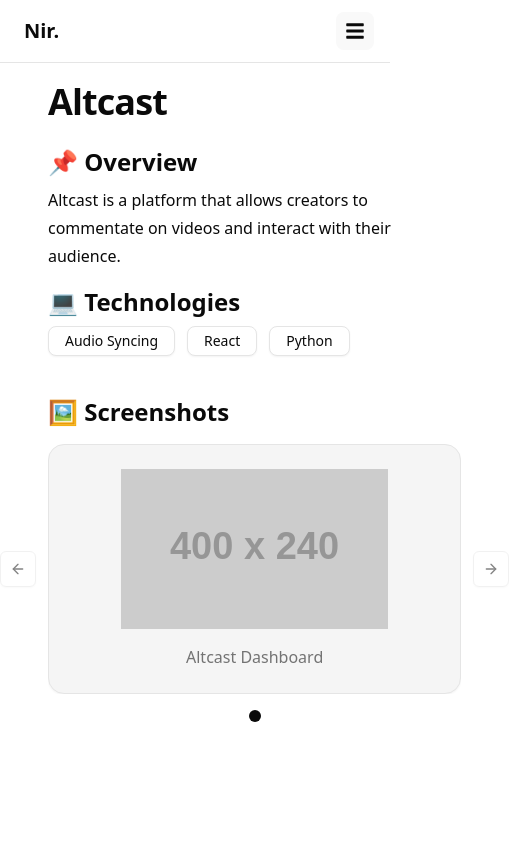
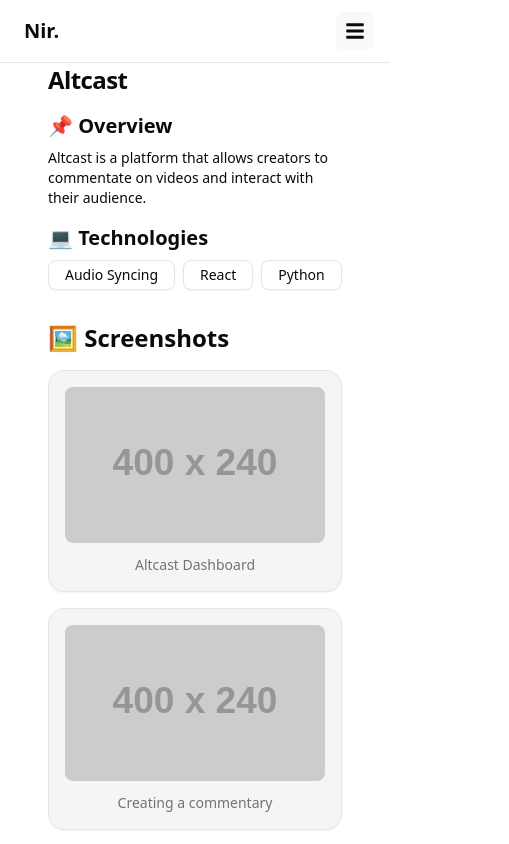
Before and after one commit to NirMendelson/portfolio, a React (Vite) app: page /projects/altcast in a window 390 px wide. Shown: the top 844 px of the page, 509 px wide, since content can reach past the window. Built offline with nearby package versions, Linux system fonts and the light colour scheme.

Commit message:
project details page is responsiveness

```diff
--- a/src/components/Home.jsx
+++ b/src/components/Home.jsx
@@ -106,14 +106,13 @@
         </div>
       </section>
       {/* Let's Work Together Section */}
-      <section className="flex flex-col items-start justify-center text-left w-full max-w-2xl mt-12 sm:mt-16 lg:mt-16 mb-16 sm:mb-20 lg:mb-24 px-4 sm:px-8 lg:px-12 mx-auto">
-        <h2 className="text-2xl sm:text-3xl lg:text-4xl font-bold mb-4">Let's Work Together</h2>
+      <section className="flex flex-col items-start justify-center text-left w-full max-w-5xl mt-12 sm:mt-16 lg:mt-16 mb-36 sm:mb-40 lg:mb-44 px-4 sm:px-8 lg:px-12 mx-auto">        <h2 className="text-2xl sm:text-3xl lg:text-4xl font-bold mb-4">Let's Work Together</h2>
         <p className="text-base sm:text-lg mb-6">
         Whether you're a company looking to prototype an AI product, build internal tools, or explore automation, or an individual with a bold idea and no clue where to start - I can help you bring it to life.
         </p>
         <div className="mb-6">
-          <span className="font-semibold">What I offer:</span>
-          <ul className="list-disc list-inside mt-2 space-y-1 text-sm sm:text-base">
+          <span className="font-semibold text-base sm:text-lg">What I offer:</span>
+          <ul className="list-disc list-inside mt-2 space-y-1 text-base sm:text-lg">
             <li><span className="font-medium">AI-powered MVPs</span> – fast, functional, and tailored to your use case</li>
             <li><span className="font-medium">Automation & Internal Tools</span> – streamline workflows using AI and modern web tech</li>
             <li><span className="font-medium">Product Strategy & Tech Guidance</span> – helping you make the right early decisions</li>
--- a/src/components/ProjectDetail.jsx
+++ b/src/components/ProjectDetail.jsx
@@ -64,21 +64,21 @@
 
   if (!project) {
     return (
-      <div className="max-w-2xl mx-auto py-20 text-center">
-        <h2 className="text-2xl font-bold mb-4">Project not found</h2>
-        <button className="underline text-blue-600" onClick={() => navigate(-1)}>Go Back</button>
+      <div className="max-w-2xl mx-auto py-16 sm:py-20 px-4 sm:px-6 text-center">
+        <h2 className="text-xl sm:text-2xl font-bold mb-4">Project not found</h2>
+        <button className="underline text-blue-600 text-sm sm:text-base" onClick={() => navigate(-1)}>Go Back</button>
       </div>
     );
   }
 
   return (
-    <main className="max-w-3xl mx-auto px-4 py-12 text-left">
+    <main className="max-w-3xl mx-auto px-4 sm:px-6 lg:px-8 py-8 sm:py-12 text-left">
       {/* Modal for screenshot */}
       {modalOpen && (
-        <div className="fixed inset-0 z-50 flex items-center justify-center bg-black/70" onClick={() => setModalOpen(false)}>
-          <div className="relative bg-transparent" onClick={e => e.stopPropagation()}>
+        <div className="fixed inset-0 z-50 flex items-center justify-center bg-black/70 p-4" onClick={() => setModalOpen(false)}>
+          <div className="relative bg-transparent w-full max-w-4xl" onClick={e => e.stopPropagation()}>
             <button
-              className="absolute top-2 right-2 text-white text-2xl font-bold bg-black/50 rounded-full w-8 h-8 hover:bg-black/80 transition p-0 flex items-center justify-center"
+              className="absolute top-2 right-2 text-white text-xl sm:text-2xl font-bold bg-black/50 rounded-full w-8 h-8 hover:bg-black/80 transition p-0 flex items-center justify-center"
               onClick={() => setModalOpen(false)}
               aria-label="Close"
             >
@@ -87,10 +87,10 @@
             <img
               src={modalImage?.src || modalImage}
               alt={modalImage?.caption || 'Screenshot'}
-              className="max-w-[90vw] max-h-[80vh] rounded-xl shadow-lg border border-border bg-white"
+              className="w-full max-w-[90vw] max-h-[80vh] rounded-xl shadow-lg border border-border bg-white"
             />
             {modalImage?.caption && (
-              <div className="text-white text-center mt-2 text-base bg-black/40 rounded px-2 py-1 inline-block mx-auto w-full">
+              <div className="text-white text-center mt-2 text-sm sm:text-base bg-black/40 rounded px-2 py-1 inline-block mx-auto w-full">
                 {modalImage.caption}
               </div>
             )}
@@ -98,14 +98,14 @@
         </div>
       )}
       {/* Hero Section */}
-      <h1 className="text-4xl font-semibold mb-6 tracking-tight text-foreground text-left">{project.title}</h1>
+      <h1 className="text-2xl sm:text-3xl lg:text-4xl font-semibold mb-4 sm:mb-6 tracking-tight text-foreground text-left">{project.title}</h1>
 
       {/* Cover Image/Card */}
 
       {/* Overview */}
-      <section className="mb-4">
-        <h2 className="text-2xl font-semibold mb-2 text-foreground text-left">📌 Overview</h2>
-        <div className="prose max-w-none text-foreground dark:text-foreground prose-headings:text-foreground prose-p:text-foreground prose-strong:text-foreground prose-a:text-blue-600" style={{ marginBottom: 0 }}>
+      <section className="mb-4 sm:mb-6">
+        <h2 className="text-xl sm:text-2xl font-semibold mb-2 sm:mb-3 text-foreground text-left">📌 Overview</h2>
+        <div className="prose max-w-none text-foreground dark:text-foreground prose-headings:text-foreground prose-p:text-foreground prose-strong:text-foreground prose-a:text-blue-600 text-sm sm:text-base" style={{ marginBottom: 0 }}>
           {isTruncated ? (
             <p style={{ marginBottom: 0 }}>
               {truncatedText}
@@ -135,17 +135,36 @@
         </div>
       </section>
       {/* Technologies */}
-      <section className="mb-10">
-        <h2 className="text-2xl font-semibold mb-2 text-foreground text-left">💻 Technologies</h2>
-        <div className="flex flex-wrap gap-3">
+      <section className="mb-8 sm:mb-10">
+        <h2 className="text-xl sm:text-2xl font-semibold mb-2 sm:mb-3 text-foreground text-left">💻 Technologies</h2>
+        <div className="flex flex-wrap gap-2 sm:gap-3">
           {(project.technologies || project.tags).map((tech, i) => (
-            <span key={i} className={badgeClass + ' text-base px-3 py-1'}>{tech}</span>
+            <span key={i} className={badgeClass + ' text-sm sm:text-base px-2 sm:px-3 py-1'}>{tech}</span>
           ))}
         </div>
       </section>
-      {/* Screenshots Carousel */}
+      {/* Screenshots Section */}
       <section className="mb-10">
         <h2 className="text-2xl font-semibold mb-4 text-foreground text-left">🖼️ Screenshots</h2>
+
+        {/* Mobile: Vertical list of all screenshots */}
+        <div className="block md:hidden">
+          <div className="space-y-4">
+            {screenshots.map((shot, idx) => (
+              <div key={idx} className="rounded-2xl border border-border bg-muted shadow-sm p-4 cursor-pointer" onClick={() => { setModalImage(shot); setModalOpen(true); }}>
+                <img
+                  src={shot.src || shot}
+                  alt={shot.caption || `Screenshot ${idx + 1}`}
+                  className="object-contain w-full max-h-64 rounded-lg mb-3"
+                />
+                <span className="text-sm text-muted-foreground font-medium text-center block">{shot.caption || `Screenshot ${idx + 1}`}</span>
+              </div>
+            ))}
+          </div>
+        </div>
+
+        {/* Desktop: Carousel */}
+        <div className="hidden md:block">
           <div className="w-full">
             <Carousel className="w-full max-w-3xl mx-auto" setApi={api => {
               if (api) {
@@ -184,6 +203,7 @@
               })}
             </div>
           </div>
+        </div>
       </section>
     </main>
   );
--- a/src/components/Projects2Page.jsx
+++ b/src/components/Projects2Page.jsx
@@ -4,8 +4,8 @@
 
 // Map project titles to logo images in public folder
 const projectLogos = {
-  Rubybeam: '/public/RubybeamLogo.png',
-  MarketBuddy: '/public/marketBuddyLogo.png',
+  Rubybeam: '/RubybeamLogo.png',
+  MarketBuddy: '/marketBuddyLogo.png',
   // Add more mappings as you add logos
 };
 
--- a/src/components/ProjectsPage.jsx
+++ b/src/components/ProjectsPage.jsx
@@ -60,7 +60,7 @@
 I built and integrated every component- data scraping, AI matching, user flows, and payment integration, as part of a capstone project aimed at solving a real financial pain point for students.`,
     technologies: ['OpenAI API', 'PostgreSQL', 'Supabase', 'Node', 'React'],
     screenshots: [
-      { src: '/marketbuddyHomepage.png', caption: 'Homepage' },
+      { src: '/marketBuddyHomepage.png', caption: 'Homepage' },
       { src: '/marketbuddyOrder1.png', caption: 'Order Page' },
       { src: '/marketbuddyOrder2.png', caption: 'Validating Items' },
       { src: '/marketbuddyOrder3.png', caption: 'Choosing Delivery' },
```
Lines whose indentation alone changed are shown as unchanged.
